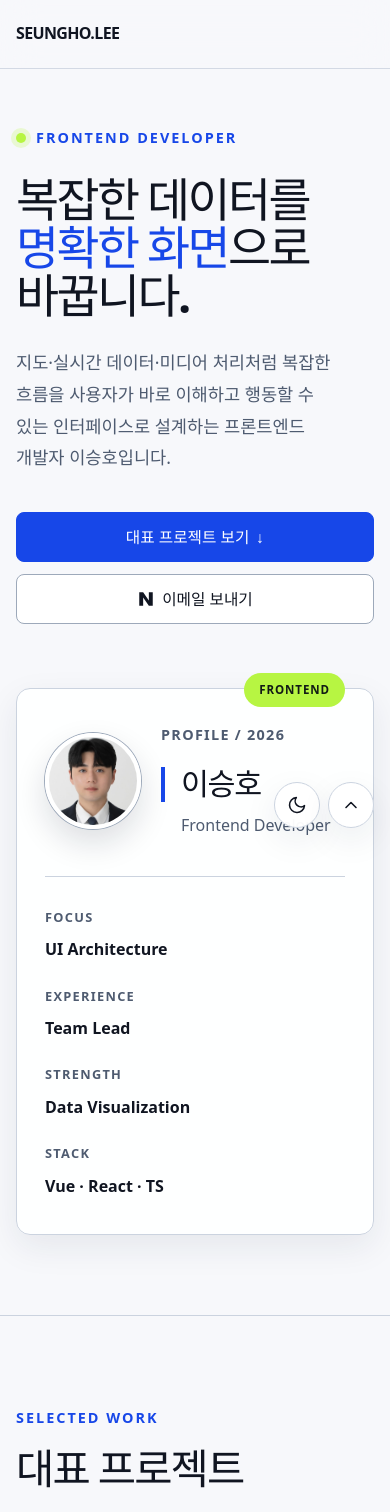
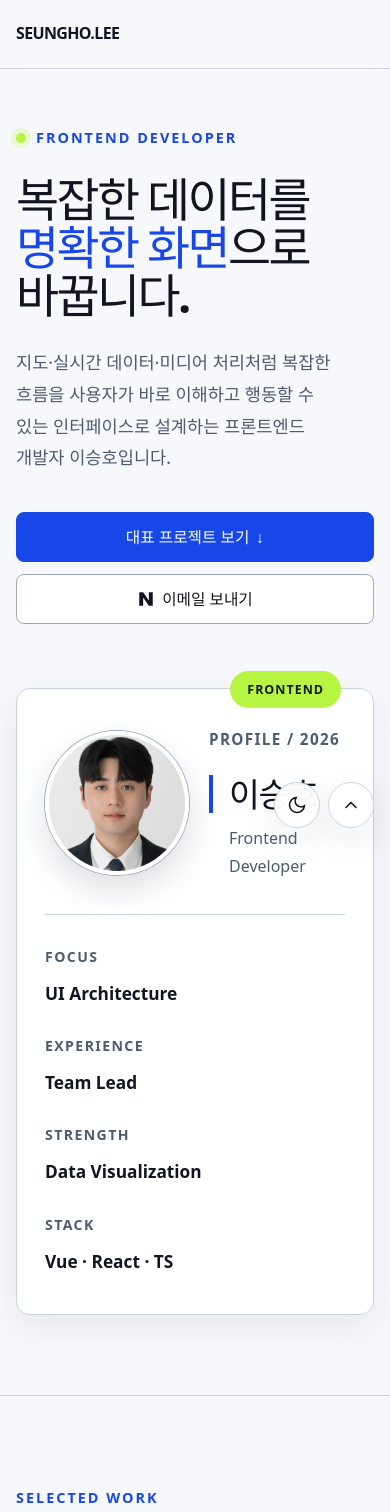
Before and after one commit to iseungho/iseungho.github.io, a Vue app: page / in a window 390 px wide. Shown: the top 1512 px of the page. Built offline with nearby package versions, Linux system fonts and the light colour scheme.

Commit message:
Enlarge profile photo

```diff
--- a/src/style.css
+++ b/src/style.css
@@ -111,16 +111,16 @@ p, dd, li, figcaption { word-break: keep-all; overflow-wrap: anywhere; text-wrap
 .button-secondary { background: var(--surface); color: var(--text); border-color: var(--line-strong); }
 .button-secondary:hover, .button-secondary:focus-visible { color: var(--accent); border-color: var(--accent); }
 
-.profile-card { position: relative; padding: 42px; border: 1px solid var(--line); border-radius: 16px; background: color-mix(in srgb, var(--surface) 94%, transparent); box-shadow: var(--shadow); }
-.profile-card::before { content: "FRONTEND"; position: absolute; top: -16px; right: 28px; padding: 7px 15px; border-radius: 999px; background: var(--lime); color: #111a15; font-size: .72rem; font-weight: 950; letter-spacing: .08em; }
-.profile-header { display: grid; grid-template-columns: 128px 1fr; gap: 28px; align-items: center; }
-.profile-photo { width: 128px; aspect-ratio: 1; border: 5px solid var(--surface); border-radius: 50%; object-fit: cover; object-position: center 24%; box-shadow: 0 0 0 1px var(--line-strong), 0 14px 32px rgba(15, 23, 42, .14); }
-.profile-label { margin: 0; color: var(--text-soft); font-size: .9rem; font-weight: 800; letter-spacing: .09em; }
-.profile-name { margin: 20px 0 0; padding-left: 20px; border-left: 4px solid var(--accent); font-size: 2.25rem; line-height: 1.15; font-weight: 950; letter-spacing: -.045em; }
-.profile-role { margin: 10px 0 0 28px; color: var(--text-soft); }
-.profile-facts { display: grid; grid-template-columns: 1fr 1fr; gap: 30px 24px; margin: 36px 0 0; padding-top: 30px; border-top: 1px solid var(--line); }
-.profile-facts dt { color: var(--text-soft); font-size: .8rem; font-weight: 850; letter-spacing: .1em; text-transform: uppercase; }
-.profile-facts dd { margin: 8px 0 0; font-size: 1rem; font-weight: 850; }
+.profile-card { position: relative; padding: 48px; border: 1px solid var(--line); border-radius: 16px; background: color-mix(in srgb, var(--surface) 94%, transparent); box-shadow: var(--shadow); }
+.profile-card::before { content: "FRONTEND"; position: absolute; top: -18px; right: 32px; padding: 8px 17px; border-radius: 999px; background: var(--lime); color: #111a15; font-size: .78rem; font-weight: 950; letter-spacing: .08em; }
+.profile-header { display: grid; grid-template-columns: 192px 1fr; gap: 32px; align-items: center; }
+.profile-photo { width: 192px; aspect-ratio: 1; border: 5px solid var(--surface); border-radius: 50%; object-fit: cover; object-position: center 24%; box-shadow: 0 0 0 1px var(--line-strong), 0 14px 32px rgba(15, 23, 42, .14); }
+.profile-label { margin: 0; color: var(--text-soft); font-size: 1rem; font-weight: 800; letter-spacing: .09em; }
+.profile-name { margin: 22px 0 0; padding-left: 22px; border-left: 4px solid var(--accent); font-size: 2.55rem; line-height: 1.15; font-weight: 950; letter-spacing: -.045em; }
+.profile-role { margin: 12px 0 0 30px; color: var(--text-soft); font-size: 1.08rem; }
+.profile-facts { display: grid; grid-template-columns: 1fr 1fr; gap: 34px 28px; margin: 40px 0 0; padding-top: 34px; border-top: 1px solid var(--line); }
+.profile-facts dt { color: var(--text-soft); font-size: .88rem; font-weight: 850; letter-spacing: .1em; text-transform: uppercase; }
+.profile-facts dd { margin: 10px 0 0; font-size: 1.08rem; font-weight: 850; }
 
 .section-heading { display: flex; align-items: end; justify-content: space-between; gap: 48px; margin-bottom: 72px; }
 .section-heading > p { max-width: 440px; margin: 0 0 4px; color: var(--text-soft); text-align: right; font-size: 1.05rem; }
@@ -316,12 +316,13 @@ footer p { margin: 0; }
   .hero { min-height: auto; padding: 128px 0 80px; }
   .hero h1 { font-size: clamp(2.85rem, 12vw, 3.7rem); }
   .hero-copy { margin-top: 28px; }
-  .profile-card { padding: 34px 28px; border-radius: 14px; }
-  .profile-header { grid-template-columns: 96px 1fr; gap: 20px; }
-  .profile-photo { width: 96px; border-width: 4px; }
-  .profile-name { padding-left: 16px; font-size: 1.9rem; }
-  .profile-role { margin-left: 20px; }
-  .profile-facts { grid-template-columns: 1fr; gap: 22px; }
+  .profile-card { padding: 38px 28px; border-radius: 14px; }
+  .profile-header { grid-template-columns: 144px 1fr; gap: 20px; }
+  .profile-photo { width: 144px; border-width: 4px; }
+  .profile-label { font-size: .95rem; }
+  .profile-name { padding-left: 16px; font-size: 2.1rem; }
+  .profile-role { margin-left: 20px; font-size: 1rem; }
+  .profile-facts { grid-template-columns: 1fr; gap: 26px; margin-top: 34px; padding-top: 30px; }
   .section-heading { align-items: start; margin-bottom: 50px; }
   .section-heading > p { display: none; }
   .case-study { border-radius: 14px; }
```
